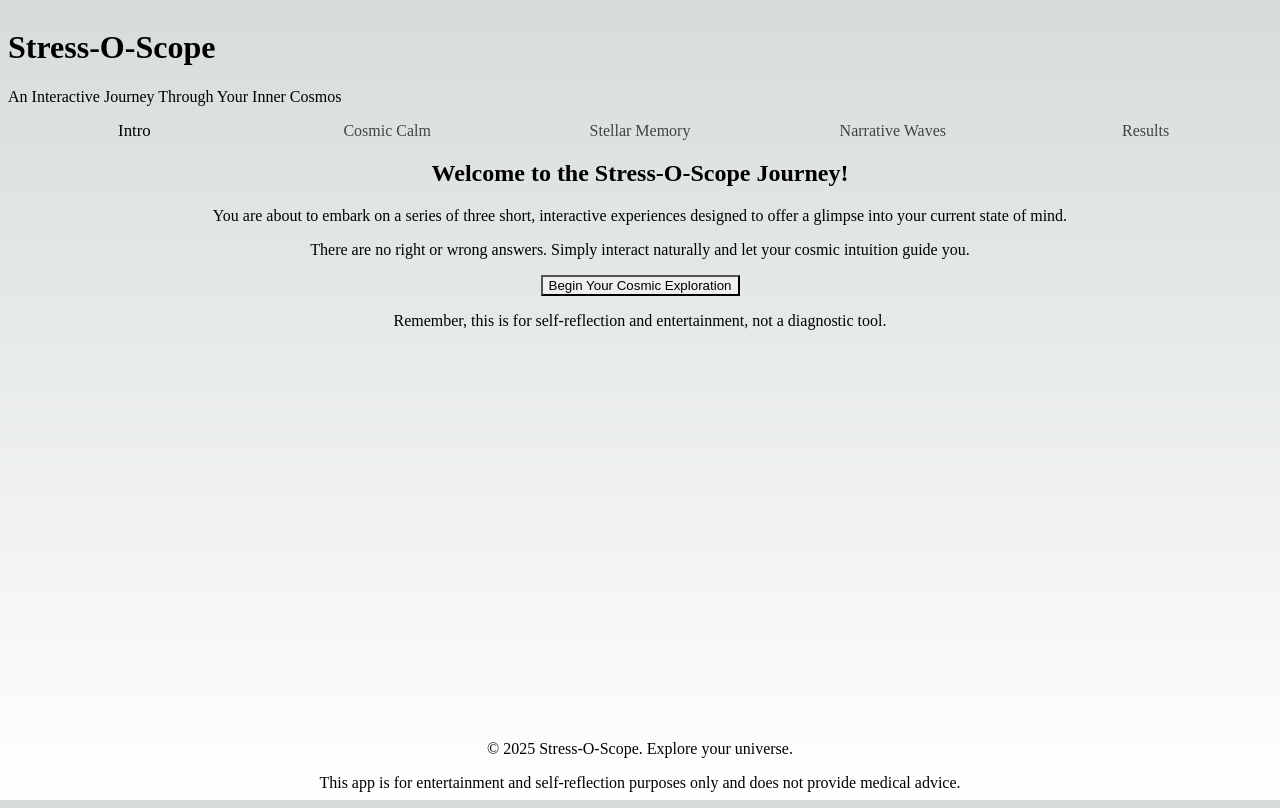
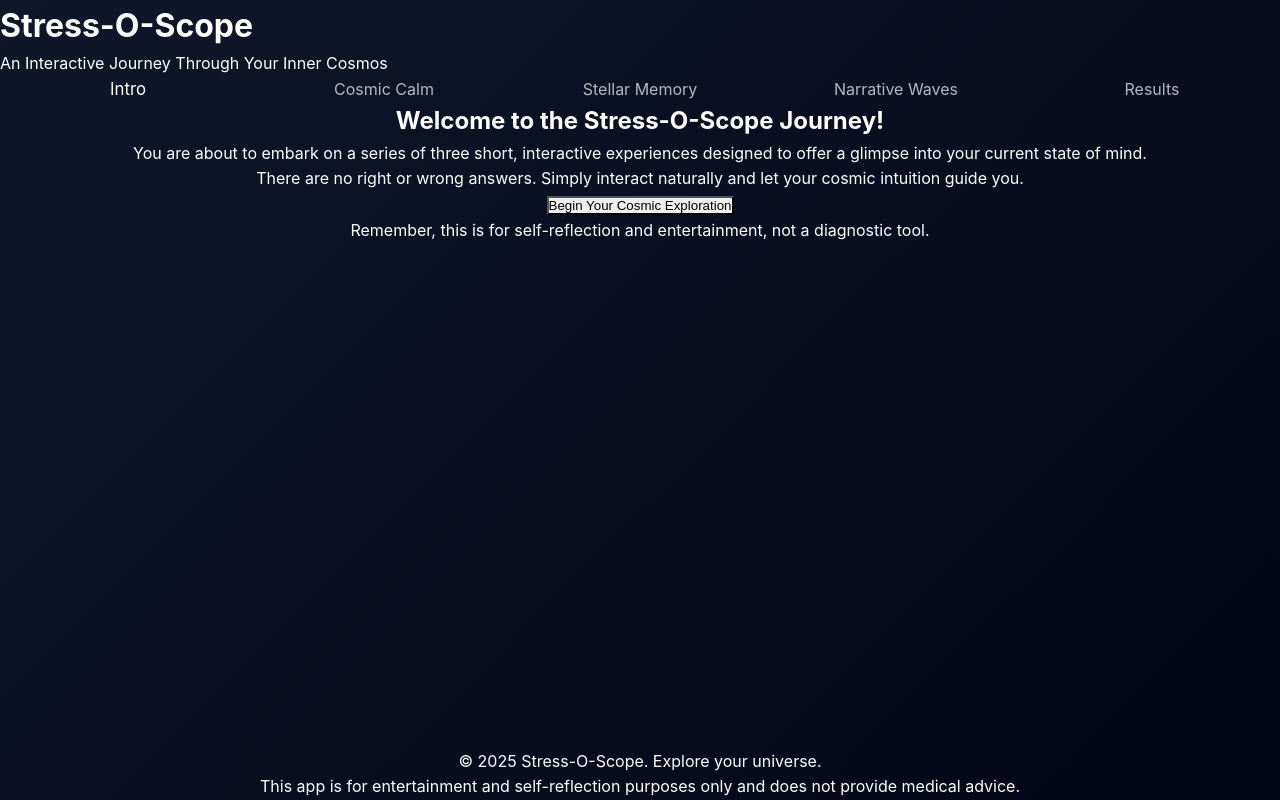
Before and after one commit to c0pernican0/Stress-o-scope, a Next.js app in the folder stress-o-scope/: page /game in a window 1280 px wide. Built offline with nearby package versions, Linux system fonts and the light colour scheme.

Commit message:
Update globals.css

```diff
--- a/stress-o-scope/src/app/globals.css
+++ b/stress-o-scope/src/app/globals.css
@@ -3,54 +3,244 @@
 @tailwind utilities;
 
 :root {
-  --foreground-rgb: 0, 0, 0;
-  --background-start-rgb: 214, 219, 220;
-  --background-end-rgb: 255, 255, 255;
+  --foreground-rgb: 255, 255, 255;
+  --background-start-rgb: 15, 23, 42;
+  --background-end-rgb: 2, 6, 23;
 
-  /* Cosmic Theme Colors */
-  --deep-space: #0A0A22;
-  --nebula-purple: #8A2BE2;
-  --star-gold: #FFD700;
-  --cosmic-blue: #2E2EFE;
+  /* Modern Cosmic Theme Colors */
+  --deep-space: #020617;
+  --nebula-purple: #7c3aed;
+  --star-gold: #fbbf24;
+  --cosmic-blue: #2563eb;
+  --aurora-pink: #ec4899;
+  --void-black: #0f172a;
 }
 
-@media (prefers-color-scheme: dark) {
-  :root {
-    --foreground-rgb: 255, 255, 255;
-    --background-start-rgb: 0, 0, 0;
-    --background-end-rgb: 0, 0, 0; /* Or a dark cosmic color */
-  }
+/* Modern smooth scrolling and base styles */
+* {
+  box-sizing: border-box;
+  padding: 0;
+  margin: 0;
+}
+
+html {
+  scroll-behavior: smooth;
 }
 
 body {
   color: rgb(var(--foreground-rgb));
   background: linear-gradient(
-      to bottom,
-      transparent,
-      rgb(var(--background-end-rgb))
-    )
-    rgb(var(--background-start-rgb));
-  /* Default body background, can be overridden by layouts */
+    135deg,
+    rgb(var(--background-start-rgb)) 0%,
+    rgb(var(--background-end-rgb)) 100%
+  );
+  min-height: 100vh;
+  font-family: 'Inter', -apple-system, BlinkMacSystemFont, 'Segoe UI', 'Roboto', sans-serif;
+  line-height: 1.6;
+  -webkit-font-smoothing: antialiased;
+  -moz-osx-font-smoothing: grayscale;
 }
 
-/* Breathing Circle Animation */
+/* Custom animations */
 @keyframes pulseBreath {
-  0% { transform: scale(0.95); box-shadow: 0 0 0 0 rgba(138, 43, 226, 0.7); } /* Nebula Purple base, inhale start */
-  33.33% { transform: scale(1.1); box-shadow: 0 0 10px 10px rgba(138, 43, 226, 0.3); } /* Inhale end / Hold start */
-  66.66% { transform: scale(1.1); box-shadow: 0 0 10px 10px rgba(138, 43, 226, 0.3); } /* Hold end / Exhale start */
-  100% { transform: scale(0.95); box-shadow: 0 0 0 0 rgba(138, 43, 226, 0.0); } /* Exhale end */
+  0%, 100% {
+    transform: scale(0.95);
+    box-shadow: 0 0 0 0 rgba(124, 58, 237, 0.7);
+  }
+  33.33% {
+    transform: scale(1.05);
+    box-shadow: 0 0 20px 10px rgba(124, 58, 237, 0.3);
+  }
+  66.66% {
+    transform: scale(1.05);
+    box-shadow: 0 0 20px 10px rgba(124, 58, 237, 0.3);
+  }
 }
 
-.animate-pulseBreath {
-  animation: pulseBreath 12s infinite ease-in-out;
+@keyframes fadeIn {
+  from {
+    opacity: 0;
+    transform: translateY(20px);
+  }
+  to {
+    opacity: 1;
+    transform: translateY(0);
+  }
 }
 
-/* Simple Fade-in Animation */
-@keyframes fadeIn {
-  from { opacity: 0; transform: translateY(10px); }
-  to { opacity: 1; transform: translateY(0); }
+@keyframes slideInFromBottom {
+  from {
+    opacity: 0;
+    transform: translateY(50px);
+  }
+  to {
+    opacity: 1;
+    transform: translateY(0);
+  }
+}
+
+@keyframes slideInFromRight {
+  from {
+    opacity: 0;
+    transform: translateX(50px);
+  }
+  to {
+    opacity: 1;
+    transform: translateX(0);
+  }
+}
+
+@keyframes slideInFromLeft {
+  from {
+    opacity: 0;
+    transform: translateX(-50px);
+  }
+  to {
+    opacity: 1;
+    transform: translateX(0);
+  }
+}
+
+@keyframes zoomIn {
+  from {
+    opacity: 0;
+    transform: scale(0.8);
+  }
+  to {
+    opacity: 1;
+    transform: scale(1);
+  }
+}
+
+@keyframes float {
+  0%, 100% { transform: translateY(0px); }
+  50% { transform: translateY(-10px); }
+}
+
+@keyframes glow {
+  0% { box-shadow: 0 0 5px rgba(124, 58, 237, 0.5); }
+  100% { box-shadow: 0 0 25px rgba(124, 58, 237, 0.8), 0 0 35px rgba(124, 58, 237, 0.6); }
+}
+
+@keyframes shimmer {
+  0% { transform: translateX(-100%); }
+  100% { transform: translateX(100%); }
+}
+
+@keyframes twinkle {
+  0%, 100% { opacity: 0.3; transform: scale(0.8); }
+  50% { opacity: 1; transform: scale(1.2); }
+}
+
+/* Utility classes */
+.animate-pulseBreath {
+  animation: pulseBreath 8s infinite ease-in-out;
 }
 
 .animate-fadeIn {
-  animation: fadeIn 0.5s ease-out forwards;
+  animation: fadeIn 0.8s ease-out forwards;
 }
+
+.animate-float {
+  animation: float 6s ease-in-out infinite;
+}
+
+.animate-glow {
+  animation: glow 2s ease-in-out infinite alternate;
+}
+
+.animate-shimmer {
+  animation: shimmer 2.5s ease-in-out infinite;
+}
+
+.animate-twinkle {
+  animation: twinkle 3s ease-in-out infinite;
+}
+
+/* Modern animate-in utilities */
+.animate-in {
+  animation-fill-mode: both;
+}
+
+.slide-in-from-bottom {
+  animation: slideInFromBottom 0.7s cubic-bezier(0.16, 1, 0.3, 1);
+}
+
+.slide-in-from-right {
+  animation: slideInFromRight 0.7s cubic-bezier(0.16, 1, 0.3, 1);
+}
+
+.slide-in-from-left {
+  animation: slideInFromLeft 0.7s cubic-bezier(0.16, 1, 0.3, 1);
+}
+
+.zoom-in {
+  animation: zoomIn 0.7s cubic-bezier(0.16, 1, 0.3, 1);
+}
+
+.duration-300 { animation-duration: 300ms; }
+.duration-500 { animation-duration: 500ms; }
+.duration-700 { animation-duration: 700ms; }
+
+/* Glass morphism utility */
+.glass {
+  backdrop-filter: blur(16px) saturate(180%);
+  background-color: rgba(255, 255, 255, 0.1);
+  border: 1px solid rgba(255, 255, 255, 0.2);
+}
+
+.glass-dark {
+  backdrop-filter: blur(16px) saturate(180%);
+  background-color: rgba(0, 0, 0, 0.2);
+  border: 1px solid rgba(255, 255, 255, 0.1);
+}
+
+/* Custom scrollbar */
+::-webkit-scrollbar {
+  width: 8px;
+}
+
+::-webkit-scrollbar-track {
+  background: rgba(15, 23, 42, 0.5);
+}
+
+::-webkit-scrollbar-thumb {
+  background: linear-gradient(180deg, #7c3aed, #2563eb);
+  border-radius: 4px;
+}
+
+::-webkit-scrollbar-thumb:hover {
+  background: linear-gradient(180deg, #8b5cf6, #3b82f6);
+}
+
+/* Selection color */
+::selection {
+  background: rgba(124, 58, 237, 0.3);
+  color: white;
+}
+
+/* Focus styles */
+button:focus-visible,
+input:focus-visible,
+textarea:focus-visible {
+  outline: 2px solid rgba(124, 58, 237, 0.8);
+  outline-offset: 2px;
+}
+
+/* Improved text rendering */
+.text-shadow {
+  text-shadow: 0 2px 4px rgba(0, 0, 0, 0.3);
+}
+
+.text-glow {
+  text-shadow: 0 0 10px rgba(124, 58, 237, 0.8);
+}
+
+/* Responsive utilities */
+@media (max-width: 768px) {
+  .slide-in-from-bottom,
+  .slide-in-from-right,
+  .slide-in-from-left {
+    animation-duration: 0.5s;
+  }
+}
```
